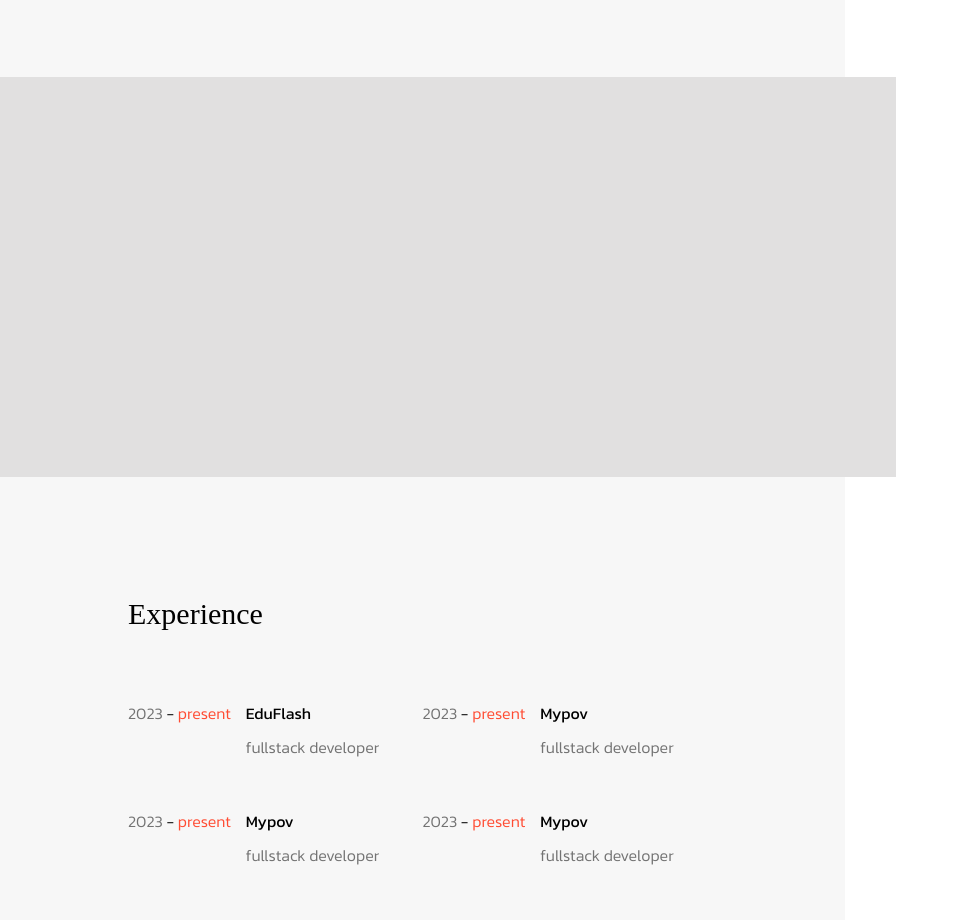
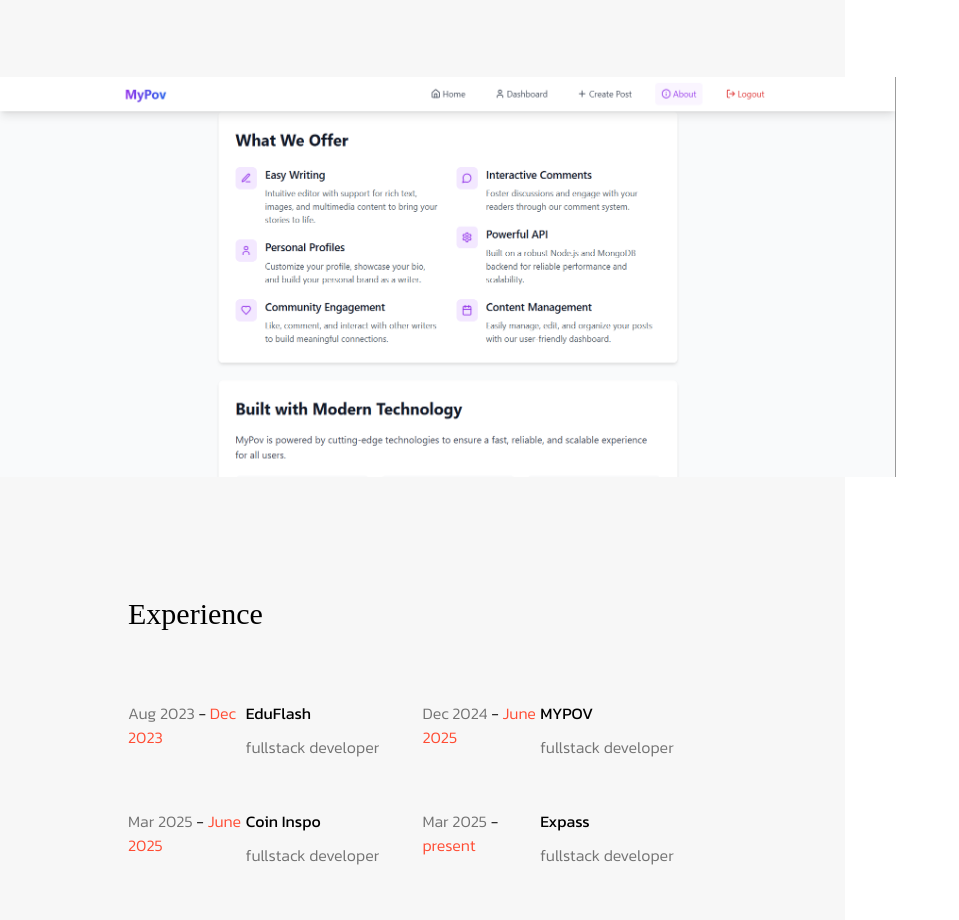
Before and after one commit to De-Chetachi/ChetachiOnyenze.github.io, a plain HTML site: page index.html in a window 1280 px wide. Shown: the part 4015-4935 px from the top of the page, without its empty margins (0-959 px from the left). Drawn offline with nearby package versions, Linux system fonts and the light colour scheme; a web font is replaced by a local one.

Commit message:
sometin new

```diff
--- a/1-index.css
+++ b/1-index.css
@@ -146,6 +146,12 @@
 }
 
 @media (max-width: 770px) {
+  /* .mypov-image{
+    display: none;
+  }
+  .small-mypov {
+    display: inline;
+  } */
     .service{
         flex-direction: column;
         padding: 40px 0;
--- a/index.css
+++ b/index.css
@@ -230,6 +230,27 @@
   height: 400px;
 }
 
+/* .pro-img{
+  background-repeat: no-repeat;
+  background-size: cover;
+  background-position: center;
+}
+.mypov-img{
+  background-image: url("mypov.png");
+  height: 400px;
+} */
+
+.mypov-image{
+  height: inherit;
+  width: inherit;
+}
+
+.small-mypov{
+  display: none;
+  height: inherit;
+  width: inherit;
+}
+
 .name-{
   position: relative;
   left: 60%;
--- a/index.html
+++ b/index.html
@@ -189,7 +189,10 @@
                     <p>What sets me apart is not just my <span class="orange"> technical expertise</span>, but my resilience, collaborative spirit, and relentless pursuit of optimal solutions. I believe in the power of clean code, elegant architecture, and the mathematics that underlies great software.</p>
                 </div>
            </div>
-           <div class="big-img"  data-aos="fade-up"></div>
+           <div class="big-img pro-img mypov-img"  data-aos="fade-up">
+            <img class="mypov-image" src="mypov.png" alt="">
+            <!-- <img class="small-mypov" src="small-mypov.png" alt=""> -->
+           </div>
 
 
             <div class="exp" data-aos="fade-up">
@@ -200,7 +203,7 @@
                     <div class="exp-item" data-aos="fade-up">
                         <div class="inner-flex" data-aos="fade-up">
                             <div class="left-" data-aos="fade-up">
-                                <p><span class="start grey">2023</span> - <span class="finish orange">present</span></p>
+                                <p><span class="start grey">Aug 2023</span> - <span class="finish orange">Dec 2023</span></p>
                             </div>
                             <div class="right-" data-aos="fade-up">
                                 <h6 data-aos="fade-up" class="project">EduFlash</h6>
@@ -211,10 +214,10 @@
                     <div data-aos="fade-up" class="exp-item">
                         <div data-aos="fade-up" class="inner-flex">
                             <div data-aos="fade-up" class="left-">
-                                <p data-aos="fade-up"><span class="start grey">2023</span> - <span class="finish orange">present</span></p>
+                                <p data-aos="fade-up"><span class="start grey">Dec 2024</span> - <span class="finish orange">June 2025</span></p>
                             </div>
                             <div data-aos="fade-up" class="right-">
-                                <h6 class="project">mypov</h6>
+                                <h6 class="project">MYPOV</h6>
                                 <p class="position grey">fullstack developer</p>
                             </div>
                         </div>
@@ -222,10 +225,10 @@
                     <div data-aos="fade-up" class="exp-item">
                         <div data-aos="fade-up" class="inner-flex">
                             <div data-aos="fade-up" class="left-">
-                                <p><span class="start grey">2023</span> - <span class="finish orange">present</span></p>
+                                <p><span class="start grey">Mar 2025</span> - <span class="finish orange">June 2025</span></p>
                             </div>
                             <div data-aos="fade-up" class="right-">
-                                <h6 class="project">mypov</h6>
+                                <h6 class="project">Coin Inspo</h6>
                                 <p class="position grey">fullstack developer</p>
                             </div>
                         </div>
@@ -233,10 +236,10 @@
                     <div data-aos="fade-up" class="exp-item">
                         <div data-aos="fade-up" class="inner-flex">
                             <div data-aos="fade-up" class="left-">
-                                <p><span class="start grey">2023</span> - <span class="finish orange">present</span></p>
+                                <p><span class="start grey">Mar 2025</span> - <span class="finish orange">present</span></p>
                             </div>
                             <div data-aos="fade-up" class="right-">
-                                <h6 class="project">mypov</h6>
+                                <h6 class="project">Expass</h6>
                                 <p class="position grey">fullstack developer</p>
                             </div>
                         </div>
```
Also changed, not shown: mypov.png (added), small-mypov.png (added).
